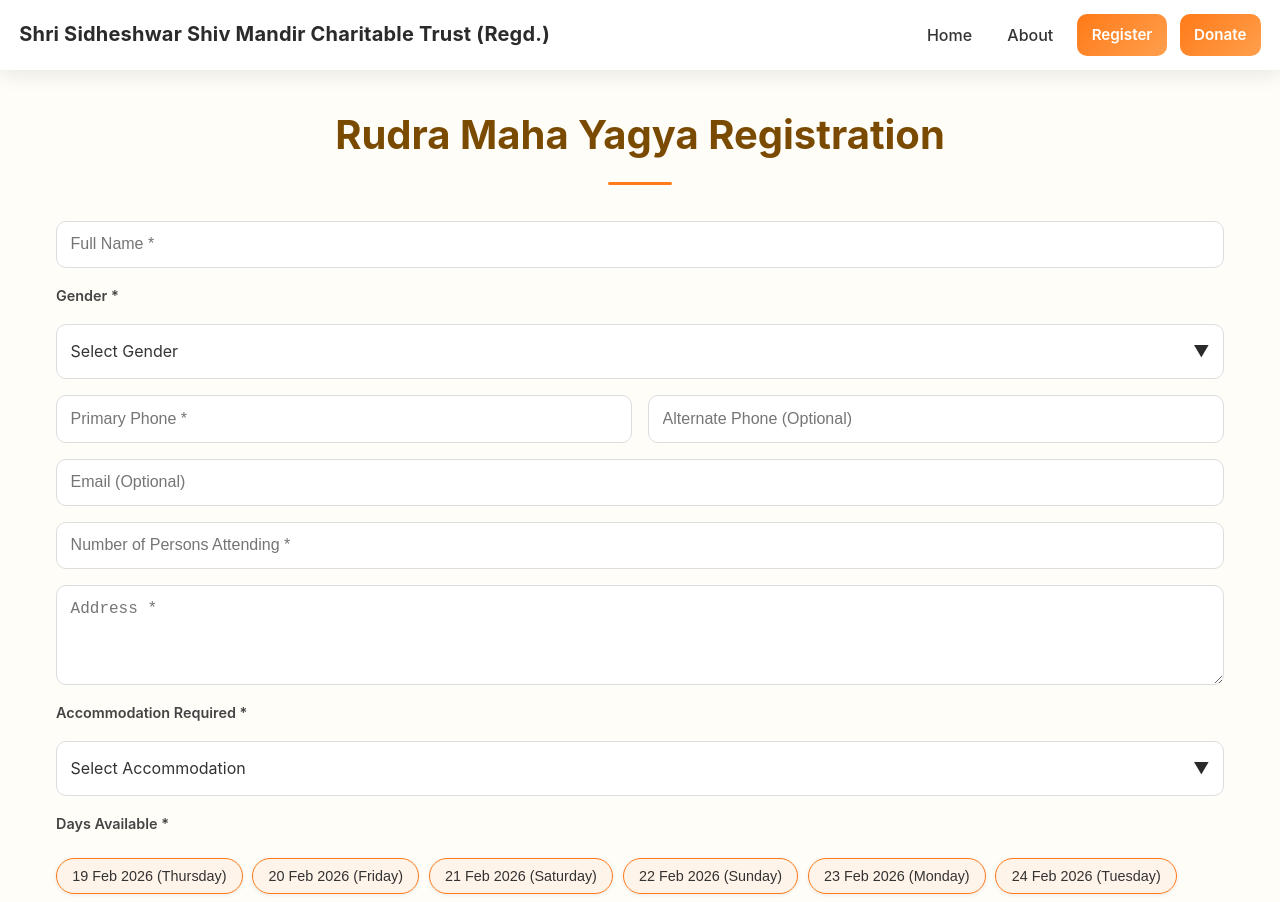
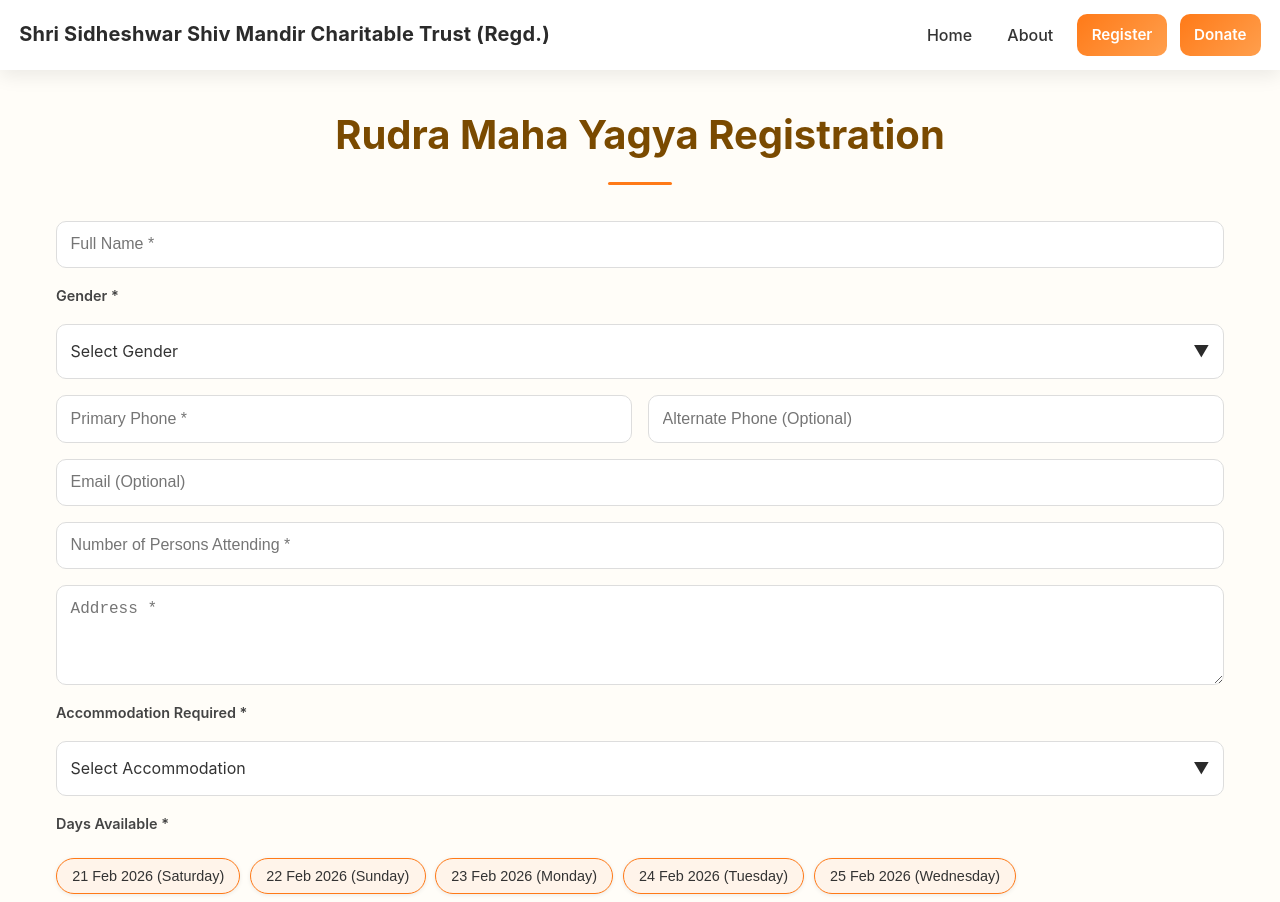
Before and after one commit to utkarsh-ssood/yagya-website, a React (Vite) app: page /register in a window 1280 px wide. Shown: the top 902 px of the page. Built offline with nearby package versions, Linux system fonts and the light colour scheme.

Commit message:
Update Register.tsx

```diff
--- a/src/pages/Register.tsx
+++ b/src/pages/Register.tsx
@@ -10,8 +10,6 @@
   "https://script.google.com/macros/s/AKfycbyZVhEjo3Fi9LwcfiqCjx2dLFMAvtrQbhZqxZZ9x0fOpcp7TMk1yhbxEdBNpKh6c-WBNA/exec";
 
 const daysList = [
-  "19 Feb 2026 (Thursday)",
-  "20 Feb 2026 (Friday)",
   "21 Feb 2026 (Saturday)",
   "22 Feb 2026 (Sunday)",
   "23 Feb 2026 (Monday)",
```
